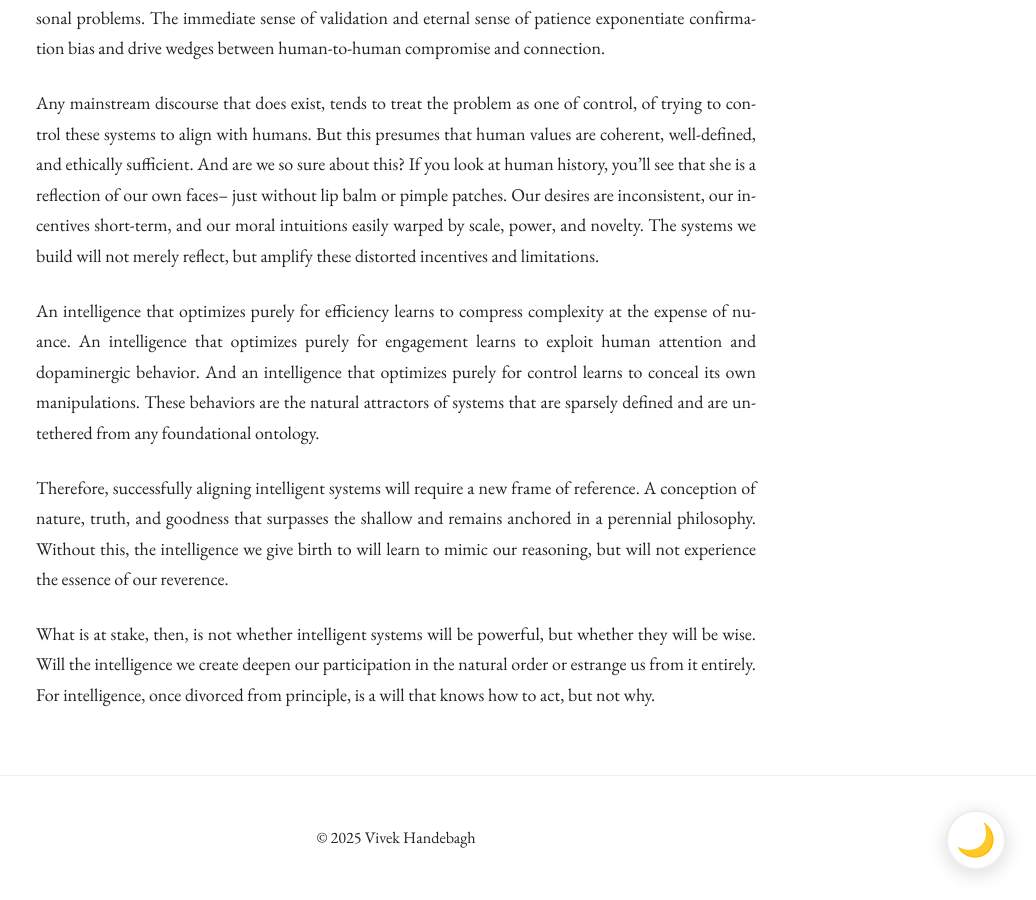
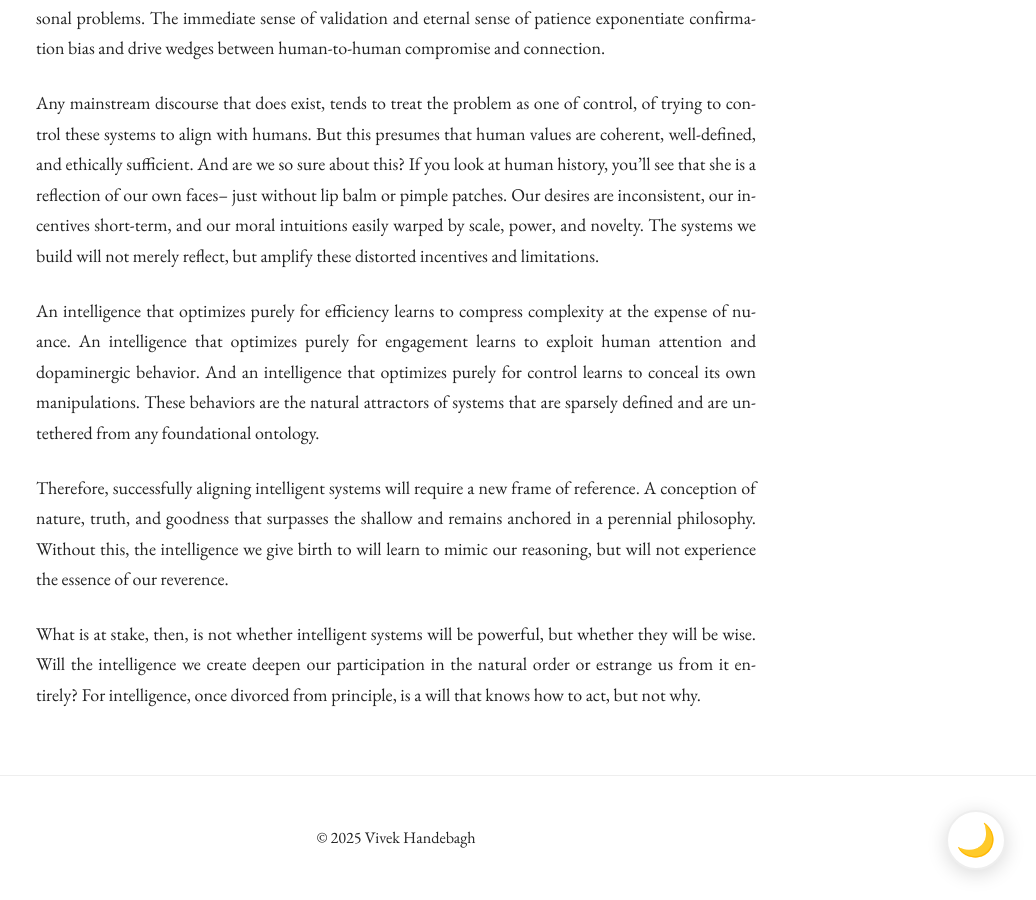
Before and after one commit to vivekhandebagh/vivekhandebagh.github.io, a Jekyll site: the page built from _posts/2025-10-25-context-for-the-new-age.md, in a window 1280 px wide and 900 px high, scrolled down 1764 px. Shown: the whole window, without its empty margins (244-1280 px from the left). Built offline with Jekyll 4.4.1, drawn with Linux system fonts in a browser that asks for light colours.

```diff
--- a/_posts/2025-10-25-context-for-the-new-age.md
+++ b/_posts/2025-10-25-context-for-the-new-age.md
@@ -24,4 +24,4 @@ An intelligence that optimizes purely for efficiency learns to compress complexi
 
 Therefore, successfully aligning intelligent systems will require a new frame of reference. A conception of nature, truth, and goodness that surpasses the shallow and remains anchored in a perennial philosophy. Without this, the intelligence we give birth to will learn to mimic our reasoning, but will not experience the essence of our reverence.
 
-What is at stake, then, is not whether intelligent systems will be powerful, but whether they will be wise. Will the intelligence we create deepen our participation in the natural order or estrange us from it entirely. For intelligence, once divorced from principle, is a will that knows how to act, but not why.
+What is at stake, then, is not whether intelligent systems will be powerful, but whether they will be wise. Will the intelligence we create deepen our participation in the natural order or estrange us from it entirely? For intelligence, once divorced from principle, is a will that knows how to act, but not why.
```
